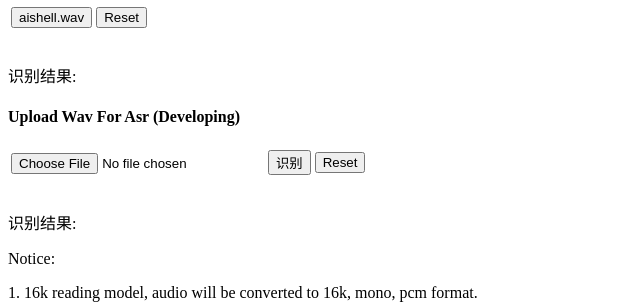
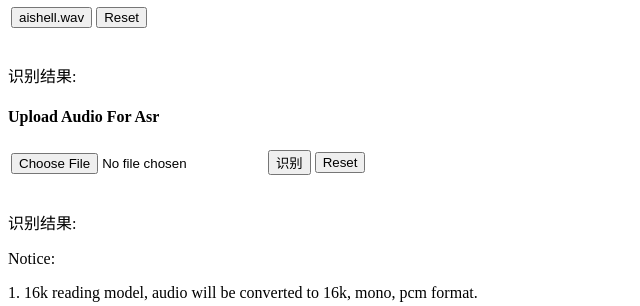
Before and after one commit to tz301/asr-project, a Flask app: page / in a window 1280 px wide. Shown: the part 126-432 px from the top of the page, without its empty margins (0-640 px from the left). Run offline with Flask 2, Linux system fonts and the light colour scheme; lists and menus that the app fills with data are empty; parts of the project's set-up code (start-up, migrations or seed data) failed here and were passed over.

Commit message:
文档调整

```diff
--- a/server/templates/index.html
+++ b/server/templates/index.html
@@ -45,7 +45,7 @@
 </div>
 
 <div class="header">
-  <h4> Upload Wav For Asr (Developing) </h4>
+  <h4> Upload Audio For Asr </h4>
   <table>
     <tr>
       <th>
```
